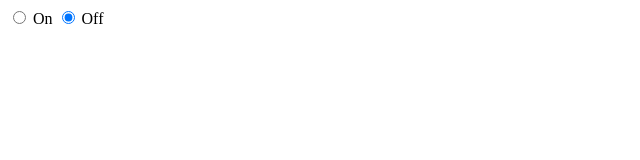
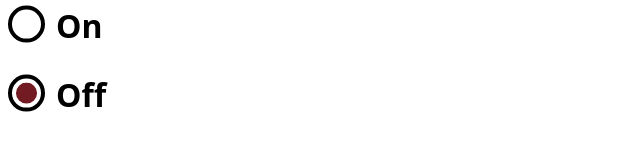
Before and after one commit to sunnysgithub/over-kill, a plain HTML site: page index.html in a window 1280 px wide. Shown: the whole page, without its empty margins (0-640 px from the left). Drawn offline with Linux system fonts and the light colour scheme.

Commit message:
style: Changes the appearance
Adds css styling to the index.html file to change the appearance

```diff
--- a/index.html
+++ b/index.html
@@ -3,11 +3,71 @@
 <head>
     <meta charset="utf-8">
     <title>over-kill</title>
+    <style>
+        *, *:before, *:after {
+        box-sizing: border-box;
+        }
+
+        .form-control {
+            font-family: system-ui, sans-serif;
+            font-size: 2rem;
+            font-weight: bold;
+            line-height: 1.1;
+            display: grid;
+            grid-template-columns: 1em auto;
+            gap: 0.5em;
+        }
+
+        .form-control + .form-control {
+            margin-top: 1em;
+        }
+
+        input[type="radio"] {
+            -webkit-appearance: none;
+            appearance: none;
+            background-color: #fff;
+            margin: 0;
+            font: inherit;
+            color: currentColor;
+            width: 1.15em;
+            height: 1.15em;
+            border: 0.15em solid currentColor;
+            border-radius: 50%;
+            transform: translateY(-0.075em);
+            display: grid;
+            place-content: center;
+        }
+
+        input[type="radio"]::before {
+            content: "";
+            width: 0.65em;
+            height: 0.65em;
+            border-radius: 50%;
+            transform: scale(0);
+            transition: 250ms transform cubic-bezier(0.65, 0.5, 0.36, 1);
+        }
+
+        input[type="radio"]:checked::before {
+            transform: scale(1);
+        }
+
+        .on input[type="radio"]::before {
+            box-shadow: inset 1em 1em #1B7340;
+        }
+
+        .off input[type="radio"]::before {
+            box-shadow: inset 1em 1em #731b22;
+        }
+    </style>
 </head>
 <body>
-    <input type="radio" id="on" name="state" value="on">
-    <label for="on">On</label>
-    <input type="radio" id="off" name="state" value="off" checked>
-    <label for="off">Off</label>
+    <label class="form-control on">
+        <input type="radio" name="state" value="on">
+        On
+    </label>
+    <label class="form-control off">
+        <input type="radio" name="state" value="off" checked>
+        Off
+    </label>
 </body>
 </html>
```
